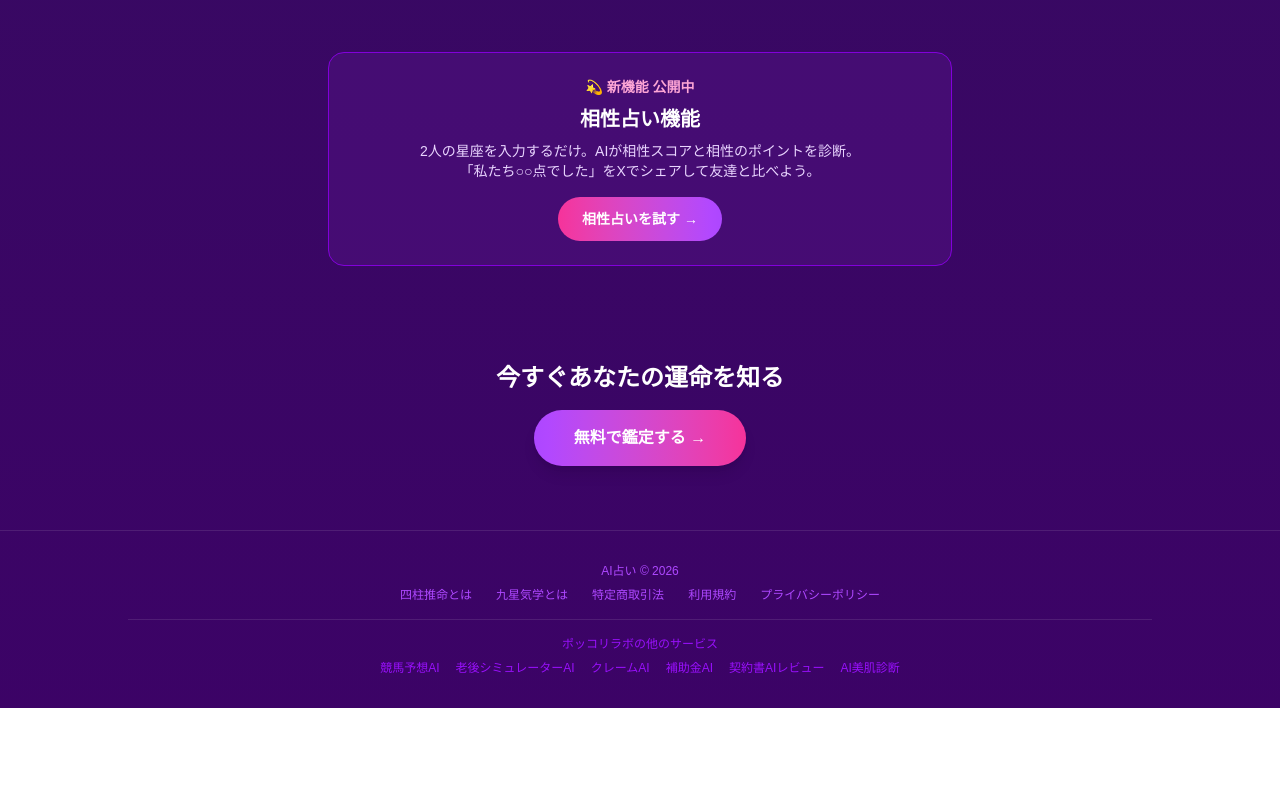
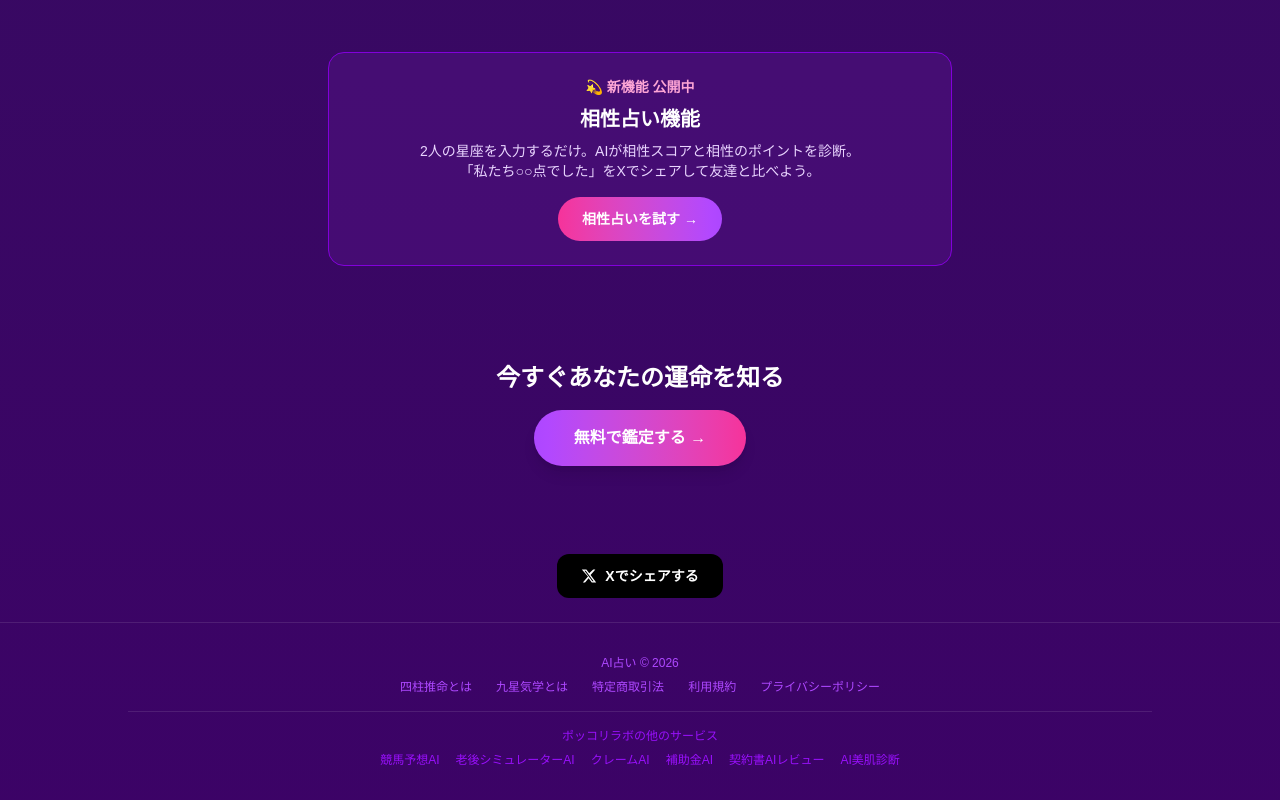
Before and after one commit to pokkori/uranai-ai, a Next.js app: page / in a window 1280 px wide. Shown: the part 5142-5942 px from the top of the page. Before the commit the page ends 5850 px from the top, so only its background shows below. Built offline with nearby package versions, Linux system fonts and the light colour scheme.

Commit message:
feat(占いAI): LPにXシェアボタン追加でスコア65→66
Co-Authored-By: Claude Sonnet 4.6 <noreply@anthropic.com>

```diff
--- a/app/page.tsx
+++ b/app/page.tsx
@@ -306,6 +306,20 @@ export default function LandingPage() {
         </Link>
       </div>
 
+      {/* X Share */}
+      <section className="py-6 px-6 text-center">
+        <a
+          href={"https://twitter.com/intent/tweet?text=" + encodeURIComponent("AI占い — 生年月日を入力するだけで四柱推命・九星気学・西洋占星術をAIが本格鑑定✨ 無料で試してみて → https://uranai-ai-sigma.vercel.app #AI占い #四柱推命 #九星気学")}
+          target="_blank"
+          rel="noopener noreferrer"
+          className="inline-flex items-center gap-2 bg-black hover:bg-gray-800 text-white font-bold py-3 px-6 rounded-xl text-sm transition-colors"
+        >
+          <svg viewBox="0 0 24 24" className="w-4 h-4 fill-current">
+            <path d="M18.244 2.25h3.308l-7.227 8.26 8.502 11.24H16.17l-4.714-6.231-5.401 6.231H2.744l7.73-8.835L1.254 2.25H8.08l4.253 5.622zm-1.161 17.52h1.833L7.084 4.126H5.117z"/>
+          </svg>
+          Xでシェアする
+        </a>
+      </section>
       <footer className="border-t border-white/10 py-8 pb-24 sm:pb-8 text-center text-xs text-purple-500 px-6">
         <div className="max-w-5xl mx-auto space-y-2">
           <p>AI占い © 2026</p>
```
